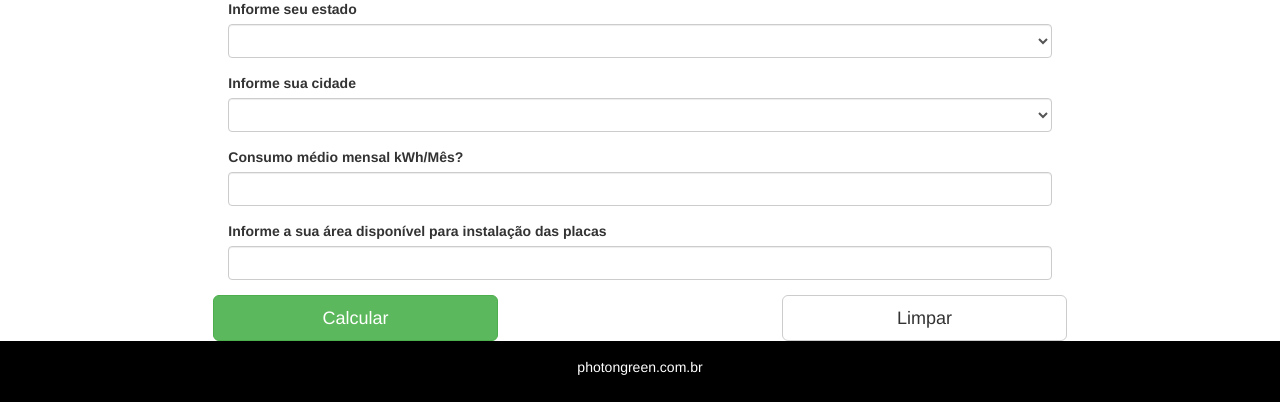
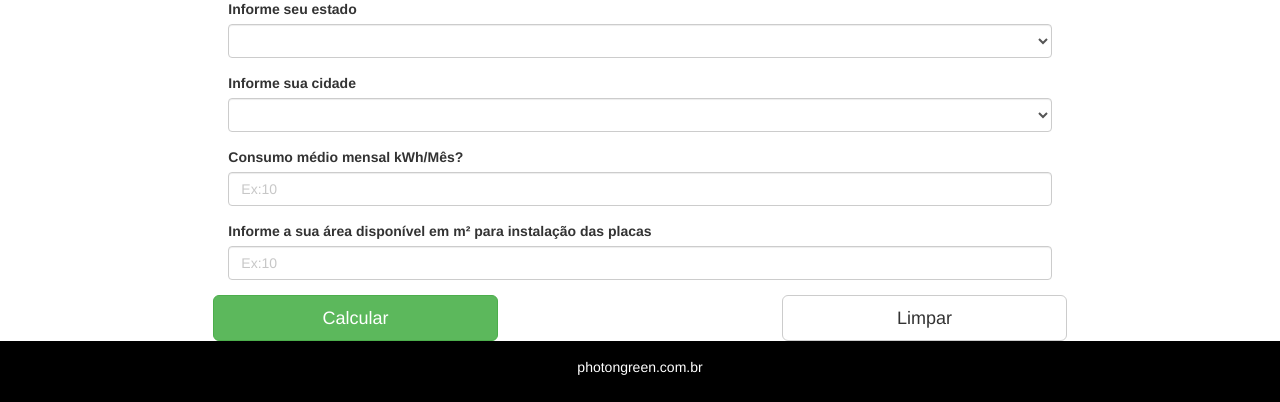
Before and after one commit to nosrednawall/Faculdade-Projeto-Integrador-6P, a PHP site: page /calcular.php in a window 1280 px wide. Shown: the part 167-569 px from the top of the page. Run offline with PHP 8.4, Linux system fonts and the light colour scheme.

Commit message:
adicionado validacao no frontend

```diff
--- a/Fontes/photongreen/calcular.php
+++ b/Fontes/photongreen/calcular.php
@@ -30,12 +30,12 @@
 
 				<div class="form-group">
 					<label for="consumo-informado" class="descricao">Consumo médio mensal kWh/Mês?</label>
-					<input id="consumo-informado" class="form-control" ng-model="vlGastoMensalKw">
+					<input id="consumo-informado" class="form-control" ng-model="vlGastoMensalKw" pattern="[0-9]+" placeholder="Ex:10">
 				</div>
 
 				<div class="form-group">
-					<label for="area-disponivel" class="descricao">Informe a sua área disponível para instalação das placas</label>
-					<input id="area-disponivel" class="form-control" ng-model="areaDisponivel" >
+					<label for="area-disponivel" class="descricao">Informe a sua área disponível em m² para instalação das placas</label>
+					<input id="area-disponivel" class="form-control" ng-model="areaDisponivel" pattern="[0-9]+" placeholder="Ex:10">
 				</div>
 				<div class="row">
 					<button ng-click="EfetuarCalculo()" class="btn btn-success btn-lg col col-sm-4 col-xs-12" data-toggle="modal" data-target="#exampleModal">Calcular</button>
```
